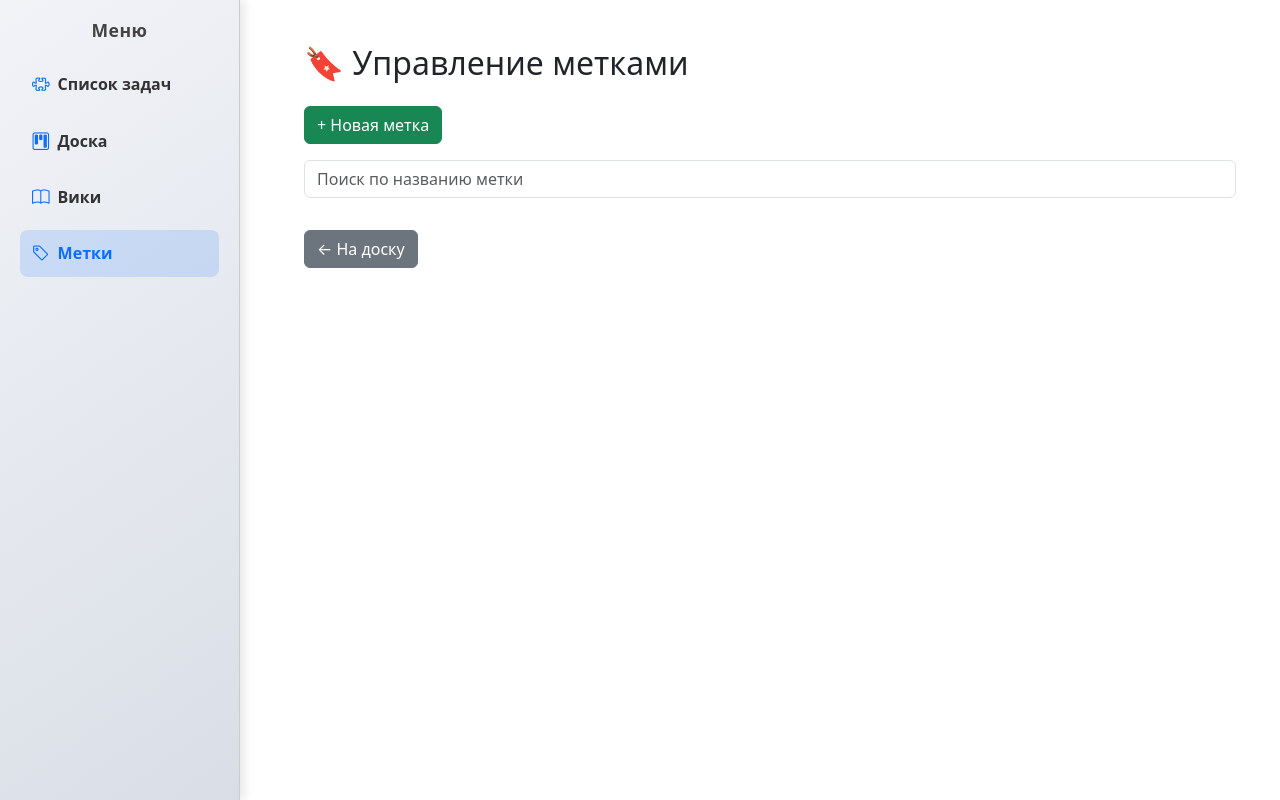
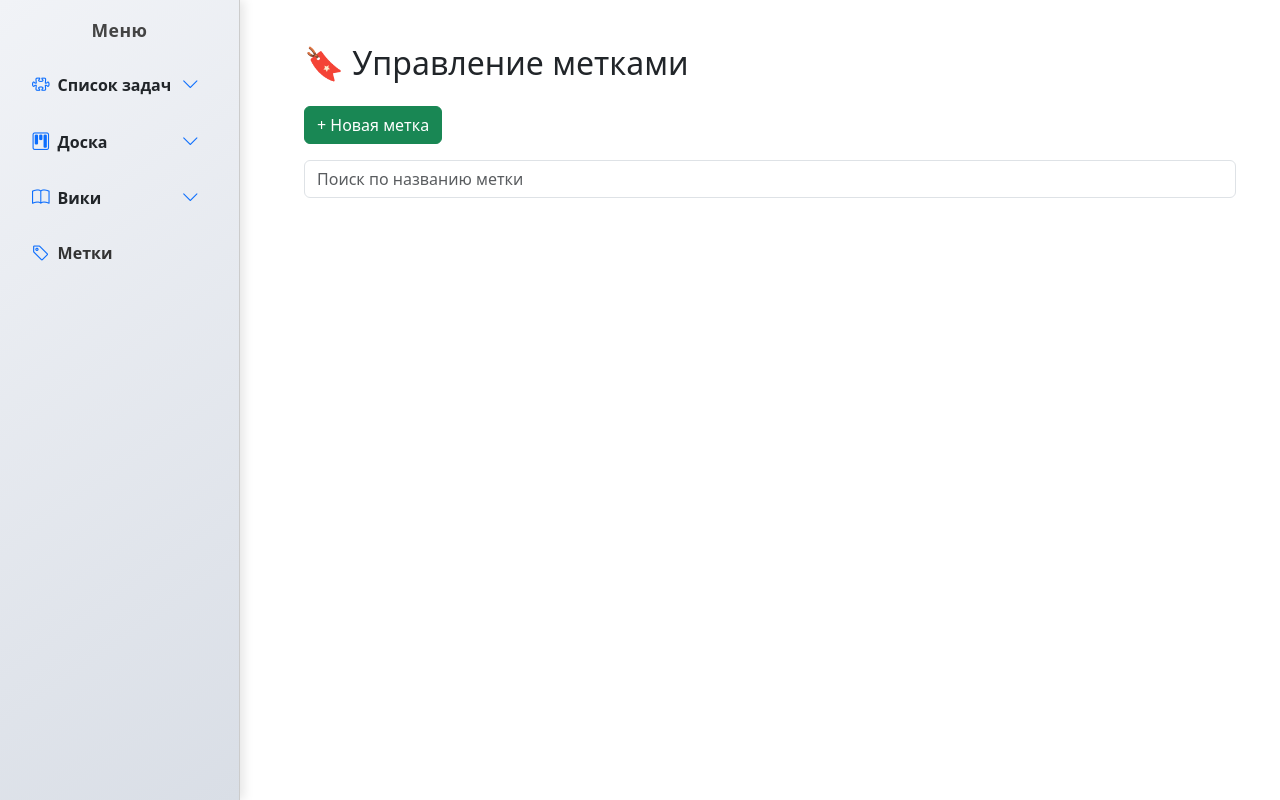
Before and after one commit to SergeySavchenka/diplom, a Flask app: page /labels in a window 1280 px wide. Run offline with Flask 3, Linux system fonts and the light colour scheme.

Commit message:
Add files via upload

```diff
--- a/templates/base.html
+++ b/templates/base.html
@@ -35,6 +35,18 @@
 
         .sidebar li {
             margin-bottom: 10px;
+        }
+
+        .sidebar li.dropdown.collapse {
+            transition: height 0.3s ease-in-out;
+        }
+
+        .sidebar li.dropdown.bi-chevron-down {
+            transition: transform 0.3s ease;
+        }
+
+        .sidebar li.dropdown.show > a.bi-chevron-down {
+            transform: rotate(180deg);
         }
 
         .sidebar a {
@@ -150,10 +162,46 @@
 <div class="sidebar">
     <h5>Меню</h5>
     <ul>
-        <li><a href="/tasks" {% if active_page == 'tasks' %}class="active"{% endif %}><i class="bi bi-puzzle"></i> Список задач</a></li>
-        <li><a href="/board" {% if active_page == 'board' %}class="active"{% endif %}><i class="bi bi-kanban"></i> Доска</a></li>
-        <li><a href="/wiki" {% if active_page == 'wiki' %}class="active"{% endif %}><i class="bi bi-book"></i> Вики</a></li>
-        <li><a href="/labels" {% if active_page == 'labels' %}class="active"{% endif %}><i class="bi bi-tag"></i> Метки</a></li>
+
+        <!-- Список задач -->
+        <li class="dropdown">
+            <a href="#" class="d-flex justify-content-between align-items-center text-decoration-none text-dark" data-bs-toggle="collapse" data-bs-target="#tasksMenu">
+                <span><i class="bi bi-puzzle me-2"></i>Список задач</span>
+                <i class="bi bi-chevron-down"></i>
+            </a>
+            <ul class="collapse list-unstyled ps-3 border-start" id="tasksMenu">
+                <li><a href="/tasks?project=Проект 1" class="text-decoration-none d-block py-1">🧩 Проект 1</a></li>
+                <li><a href="/tasks?project=Проект 2" class="text-decoration-none d-block py-1">🧩 Проект 2</a></li>
+            </ul>
+        </li>
+
+        <!-- Доска -->
+        <li class="dropdown">
+            <a href="#" class="d-flex justify-content-between align-items-center text-decoration-none text-dark" data-bs-toggle="collapse" data-bs-target="#boardMenu">
+                <span><i class="bi bi-kanban me-2"></i>Доска</span>
+                <i class="bi bi-chevron-down"></i>
+            </a>
+            <ul class="collapse list-unstyled ps-3 border-start" id="boardMenu">
+                <li><a href="/board?project=Проект 1" class="text-decoration-none d-block py-1">📝 Проект 1</a></li>
+                <li><a href="/board?project=Проект 2" class="text-decoration-none d-block py-1">📝 Проект 2</a></li>
+            </ul>
+        </li>
+
+        <!-- Вики -->
+        <li class="dropdown">
+            <a href="#" class="d-flex justify-content-between align-items-center text-decoration-none text-dark" data-bs-toggle="collapse" data-bs-target="#wikiMenu">
+                <span><i class="bi bi-book me-2"></i>Вики</span>
+                <i class="bi bi-chevron-down"></i>
+            </a>
+            <ul class="collapse list-unstyled ps-3 border-start" id="wikiMenu">
+                <li><a href="/wiki?project=Проект 1" class="text-decoration-none d-block py-1">📘 Проект 1</a></li>
+                <li><a href="/wiki?project=Проект 2" class="text-decoration-none d-block py-1">📘 Проект 2</a></li>
+            </ul>
+        </li>
+
+        <!-- Метки -->
+        <li><a href="/labels" class="text-decoration-none"><i class="bi bi-tag me-2"></i>Метки</a></li>
+
     </ul>
 </div>
 
--- a/templates/board.html
+++ b/templates/board.html
@@ -6,7 +6,7 @@
 <h2 class="mb-4">📋 Доска задач</h2>
 
 <div class="mb-3">
-    <a href="/task/add" class="btn btn-success me-2">+ Новая задача</a>
+    <a href="/task/add?project={{project}}" class="btn btn-success me-2">+ Новая задача</a>
 </div>
 
 <div class="board-scroll-wrapper">
@@ -32,7 +32,7 @@
                                         <a href="/task/{{ task.id }}" class="task-title" data-task-id="{{ task.id }}">
                                             <strong>{{ task.title }}</strong>
                                         </a>
-                                        <button class="btn btn-sm btn-link copy-link-btn" onclick="copyLink('localhost:5000/task/{{ task.id }}')">
+                                        <button class="btn btn-sm btn-link copy-link-btn" onclick="copyLink('/task/{{ task.id }}')">
                                             <i class="bi bi-link-45deg"></i>
                                         </button>
                                     </div>
--- a/templates/labels.html
+++ b/templates/labels.html
@@ -28,9 +28,6 @@
         {% endfor %}
     </div>
 
-    <div class="mt-4">
-        <a href="/board" class="btn btn-secondary">← На доску</a>
-    </div>
 </div>
 
 <script>
--- a/templates/tasks.html
+++ b/templates/tasks.html
@@ -119,7 +119,7 @@
     </table>
 
     <div class="mt-4">
-        <a href="/board" class="btn btn-secondary">← На доску</a>
+        <a href="/board?project={{project}}" class="btn btn-secondary">← На доску</a>
     </div>
 </div>
 
--- a/templates/wiki.html
+++ b/templates/wiki.html
@@ -5,9 +5,8 @@
 {% block content %}
 <h2 class="mb-4">📘 Информация о системе</h2>
 
-<p>Этот модуль разработан как часть дипломного проекта по теме:</p>
 <blockquote class="blockquote">
-    <p><strong>"Создание модуля автоматизации процесса тестирования задач проекта"</strong></p>
+    <p><strong>Документация — {{ project }}</strong></p>
 </blockquote>
 
 <hr>
@@ -20,5 +19,5 @@
     <li>Количество задач отображается в шапке колонки</li>
 </ul>
 
-<a href="/board" class="btn btn-secondary mt-3">← На доску</a>
+<a href="/board?project={{project}}" class="btn btn-secondary mt-3">← На доску</a>
 {% endblock %}
```
Also changed, not shown: templates/add_task.html (+3 -7 lines), templates/edit_task.html (+7 -0 lines), templates/task_details.html (+9 -11 lines).
